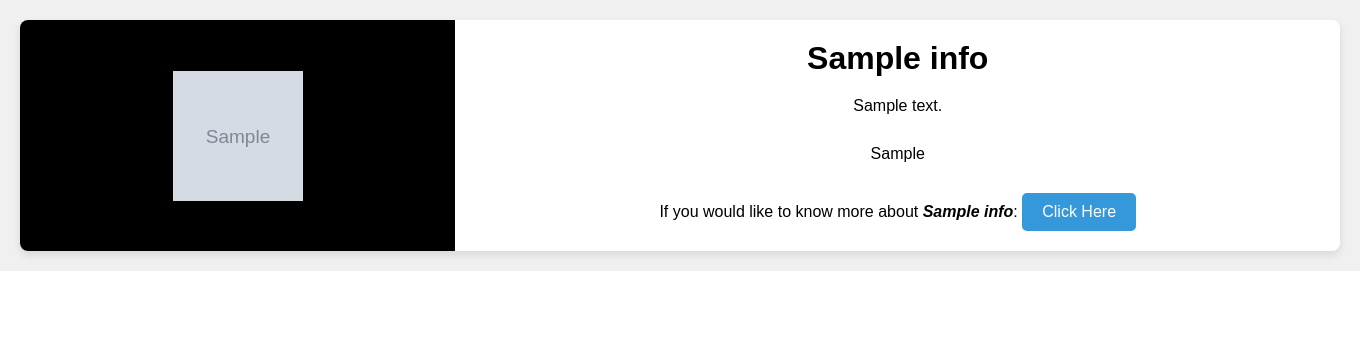
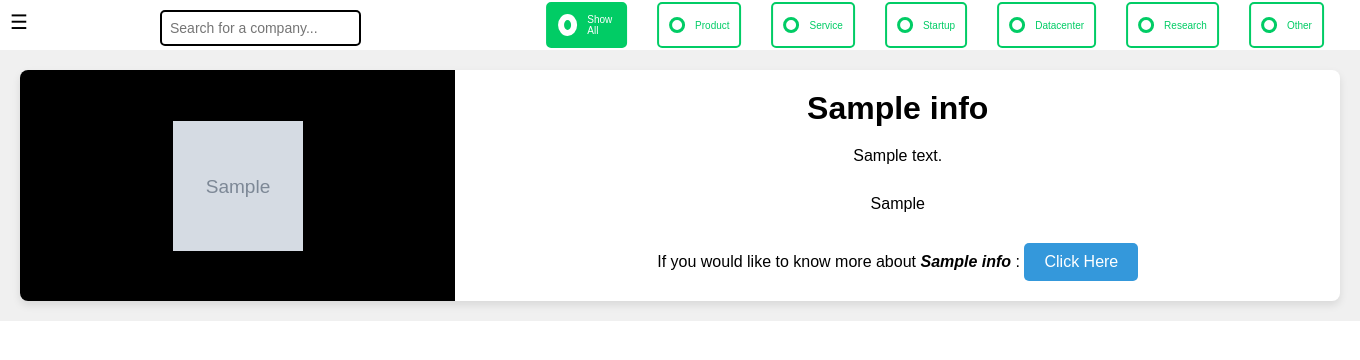
Before and after one commit to Shri-15k/Apti-Trainer, a PHP site: page /AptiTrainer/MNC.php in a window 1360 px wide. Shown: the part 90-450 px from the top of the page. Run offline with PHP 8.4, Linux system fonts and the light colour scheme; the visitor is signed in with stand-in values (Sample User, id 1); tables that the repository leaves empty or names only in its code hold one stand-in row (values such as "Sample post"); grey boxes marked "Sample" are stand-in pictures.

Commit message:
mnc category radio buttons

```diff
--- /dev/null
+++ b/CSS/sidenav.css
@@ -0,0 +1,139 @@
+.sidenav {
+    width: 250px;
+    position: absolute;
+    top: 0;
+    bottom: 0;
+    background: rgba(255, 99, 71, 0.8);
+    border-radius: 10px;
+    box-shadow: 5px 7px 10px rgba(0, 0, 0, .5);
+    display: none;
+    position: fixed;
+    height: auto;
+    top: 100px;
+    /* Adjust the distance below the horizontal navigation bar */
+    left: 0;
+}
+
+.sidenav.open {
+    /* Styles to make the side navigation visible when the 'open' class is applied */
+    display: block;
+}
+
+.card-body {
+    margin-top: 50px;
+    /* Adjust the margin to make space for the horizontal navigation bar */
+}
+
+.sidenav ul {
+    position: relative;
+    list-style-type: none;
+}
+
+#toggleBtn {
+    position: fixed;
+    top: 100px;
+    /* Adjust the distance below the horizontal navigation bar */
+    left: 10px;
+    /* Adjust the distance from the left */
+    z-index: 2;
+    /* Ensure it appears above other elements */
+    background: none;
+    border: none;
+    font-size: 20px;
+    cursor: pointer;
+}
+
+.sidenav ul li a {
+    display: flex;
+    align-items: center;
+    font-family: arial;
+    font-size: 1.15em;
+    text-decoration: none;
+    text-transform: capitalize;
+    color: #000;
+    padding: 10px 30px;
+    height: 50px;
+    transition: .5s ease;
+    border-radius: 0 30px;
+}
+
+.sidenav ul li a:hover {
+    background: rgba(0, 0, 0, 0.7);
+    color: #fff;
+}
+
+.sidenav ul ul {
+    position: absolute;
+    left: 250px;
+    width: 200px;
+    top: 0;
+    display: none;
+    background: rgba(155, 39, 176, .4);
+    border-radius: 5px;
+    box-shadow: 2px 2px 10px rgba(0, 0, 0, 1);
+}
+
+.sidenav ul span {
+    position: absolute;
+    right: 20px;
+    font-size: 1.5em;
+}
+
+.sidenav ul .dropdown {
+    position: relative;
+}
+
+.sidenav ul .dropdown:hover ul {
+    display: initial;
+}
+
+/* radio buttons styling */
+
+.container {
+    position: absolute;
+    transform: translate(-50%, -50%);
+    top: 115px;
+    left:750px; /* Adjusted left value for positioning to the right side */
+    display: flex; /* Display radio buttons in a row */
+    gap: 30px; /* Add some space between radio buttons */
+    margin-left: 185px;
+}
+
+input[type="radio"] {
+    display: none;
+}
+
+label {
+    position: relative;
+    color: #01cc65;
+    font-family: 'poppins', sans-serif;
+    font-size: 10px;
+    font-weight: 200;
+    border: 2px solid #01cc65;
+    border-radius: 5px;
+    display: flex;
+    align-items: center;
+    padding: 10px 10px;
+    cursor: pointer;
+}
+
+label:before {
+    content: "";
+    height: 10px;
+    width: 10px;
+    border: 3px solid #01cc65;
+    border-radius: 50%;
+    margin-right: 10px; /* Adjusted margin for better spacing */
+}
+
+input[type="radio"]:checked + label {
+    background-color: #01cc65;
+    color: white;
+}
+
+input[type="radio"]:checked + label:before {
+    height: 10px;
+    width: 10px;
+    border: 6px solid white; /* Adjusted border thickness for better visibility */
+    background-color: #01cc65;
+}
--- a/MNC.php
+++ b/MNC.php
@@ -13,55 +13,196 @@ session_start();
     <title>MNC</title>
     <link rel="stylesheet" href="CSS/style.css">
     <link rel="stylesheet" href="CSS/MNC.css">
+    <link rel="stylesheet" href="CSS/sidenav.css">
 
 </head>
+
+<style>
+    #noResultsMessage {
+        display: none;
+        color: red;
+        font-weight: bold;
+        margin-top: 10px;
+        text-align: center;
+        position: fixed;
+        top: 50%;
+        left: 50%;
+        transform: translate(-50%, -50%);
+        background-color: #fff;
+        /* Background color for better visibility */
+        padding: 20px;
+        border-radius: 10px;
+        box-shadow: 0 0 10px rgba(0, 0, 0, 0.3);
+        z-index: 6;
+        /* Adjusted z-index to make it appear above everything */
+    }
+
+    #searchInput {
+        margin-left: 100px;
+        /* Adjust the margin to create space between the toggle button and search bar */
+        margin-right: 10px;
+        /* Add margin to the right to separate the search bar and toggle button */
+        padding: 8px;
+        border: 2px solid #000;
+        border-radius: 5px;
+        font-size: 14px;
+        position: absolute;
+        top: 100px;
+        /* Adjust the top value to position it correctly */
+        left: 60px;
+        /* Adjust the left value to position it correctly */
+        z-index: 2;
+        /* Ensure it appears above other elements */
+    }
+</style>
+
+
+<script>
+    document.addEventListener('DOMContentLoaded', function () {
+        const toggleBtn = document.getElementById('toggleBtn');
+        const sideNav = document.querySelector('.sidenav');
+        const searchInput = document.getElementById('searchInput');
+        const cards = document.querySelectorAll('.card');
+        const noResultsMessage = document.getElementById('noResultsMessage');
+
+        toggleBtn.addEventListener('click', function () {
+            sideNav.classList.toggle('open');
+        });
+
+        // Add an event listener for the input field
+        searchInput.addEventListener('input', function () {
+            const searchTerm = searchInput.value.trim().toLowerCase();
+            let matchFound = false; // Flag to check if any match is found
+
+            // Loop through all cards and hide/show based on the search term
+            cards.forEach(function (card) {
+                const cardName = card.id.toLowerCase();
+                const cardContent = card.textContent.toLowerCase();
+
+                if (cardName.includes(searchTerm) || cardContent.includes(searchTerm)) {
+                    card.style.display = 'flex'; // Show the card
+                    matchFound = true;
+                } else {
+                    card.style.display = 'none'; // Hide the card
+                }
+            });
+
+            // Show/hide the "no results" message
+            noResultsMessage.style.display = matchFound ? 'none' : 'block';
+        });
+
+        // Add click event listeners to scroll to the clicked card
+        cards.forEach(function (card) {
+            card.addEventListener('click', function () {
+                // Scroll to the clicked card
+                window.location.hash = '#' + card.id;
+            });
+        });
+    });
+
+</script>
+
+
 
 <body>
     <header>
         <?php include("nav_header.php") ?>
     </header>
+
+    <button id="toggleBtn">&#9776;</button>
+
+    <input type="text" id="searchInput" placeholder="Search for a company...">
+
+<div class="container">
+
+<input type="radio" name="category" id="showall" checked="checked">
+<label for="showall">Show All</label>
+
+<input type="radio" name="category" id="product">
+<label for="product">Product</label>
+
+<input type="radio" name="category" id="service">
+<label for="service">Service</label>
+
+<input type="radio" name="category" id="startup">
+<label for="startup">Startup</label>
+
+<input type="radio" name="category" id="datacenter">
+<label for="datacenter">Datacenter</label>
+
+<input type="radio" name="category" id="research">
+<label for="research">Research</label>
+
+<input type="radio" name="category" id="other">
+<label for="other">Other</label>
+
+</div>
+
+    <div id="noResultsMessage">No matching company found!</div>
+
     <?php
-        if(isset($_SESSION['logged_in']) && $_SESSION['logged_in']==true)
-        {
+    if (isset($_SESSION['logged_in']) && $_SESSION['logged_in'] == true) {
         ?>
+
+        <nav class="sidenav">
+            <ul>
+                <li class="dropdown"><a href="#">Product<span>&rsaquo;</span></a>
+                    <ul>
+                        <?php
+
+                        $service = "SELECT `comp_name` FROM `mnc_info` WHERE comp_category='Product'";
+                        $result = mysqli_query($con, $service);
+                        while ($row = mysqli_fetch_array($result)) {
+                            ?>
+                            <li><a href="#<?php echo $row['comp_name'] ?>">
+                                    <?php echo $row['comp_name'] ?>
+                                </a></li>
+
+                            <?php
+
+                        }
+
+                        ?>
+                    </ul>
+                </li>
+
+                <li class="dropdown"><a href="#">Service<span>&rsaquo;</span></a>
+
+                    <ul>
+                        <?php
+
+                        $service = "SELECT `comp_name` FROM `mnc_info` WHERE comp_category='Service'";
+                        $result = mysqli_query($con, $service);
+                        while ($row = mysqli_fetch_array($result)) {
+                            ?>
+                            <li><a href="#<?php echo $row['comp_name'] ?>">
+                                    <?php echo $row['comp_name'] ?>
+                                </a></li>
+
+                            <?php
+
+                        }
+
+                        ?>
+                    </ul>
+                </li>
+
+                <li><a href="#">Startups</a></li>
+                <li><a href="#">Datacenters</a></li>
+                <li><a href="#">Research & Innovation</a></li>
+                <li><a href="#">Other</a></li>
+
+            </ul>
+        </nav>
+
         <div class="card-body">
             <?php
-        // Define a class representing your objects
-        // class Candidate
-        // {
-        //     public echo $path;
-        //     public echo $name;
-        //     public echo $company_info;
-        //     public echo $apti_pattern;
 
-        //     // Constructor to initialize properties
-        //     public function __construct(echo $path, echo $name, echo $company_info, echo $apti_pattern)
-        //     {
-        //         echo $this->path = echo $path;
-        //         echo $this->name = echo $name;
-        //         echo $this->company_info = echo $company_info;
-        //         echo $this->apti_pattern = echo $apti_pattern;
-        //     }
-        // }
-
-        // // Create an array of objects
-        // echo $candidates = array();
-
-        // // Create objects and add them to the array
-        // // echo $candidate1 = ;
-        // echo $candidate2 = new Candidate('images/study.png', 'Jane Doe', 'Company B', 'Pattern Y');
-        // echo $candidate3 = new Candidate('images/study.png', 'Bob Smith', 'Company C', 'Pattern Z');
-
-        // echo $candidates[] = new Candidate('images/study.png', 'John Doe', 'Company A', 'Pattern X');
-        // echo $candidates[] = echo $candidate2;
-        // echo $candidates[] = echo $candidate3;
-
-        // Access the array of objects
             $sql = "SELECT * FROM mnc_info";
             $result = mysqli_query($con, $sql);
             while ($row = mysqli_fetch_array($result)) {
                 ?>
-            <div class="card" id="<?php $row['comp_img'] ?>">
+                <div class="card" id="<?php echo $row['comp_name'] ?>">
                     <div class="img-container">
                         <img src="<?php echo $row['comp_img'] ?>" alt="<?php echo $row['comp_name'] ?>">
                     </div>
@@ -76,7 +217,10 @@ session_start();
                             <?php echo $row['comp_apti'] ?>
                         </div>
                         <div class="link">
-                        If you would like to know more about <em><strong><?php echo $row['comp_name']; ?></strong></em>: <a href="<?php echo $row['comp_website']; ?>" target="_blank" class="button">Click Here</a>
+                            If you would like to know more about <em><strong>
+                                    <?php echo $row['comp_name']; ?>
+                                </strong></em>: <a href="<?php echo $row['comp_website']; ?>" target="_blank"
+                                class="button">Click Here</a>
                         </div>
                     </div>
                 </div>
@@ -86,7 +230,7 @@ session_start();
 
             ?>
         </div>
-    <?php }else{
+    <?php } else {
         echo "
         <script>alert('Please LogIn!');
         window.location.href='index.php';
@@ -94,9 +238,6 @@ session_start();
         ";
     } ?>
 
-
-
-
 </body>
 
 </html>
```
Lines whose indentation alone changed are shown as unchanged.
